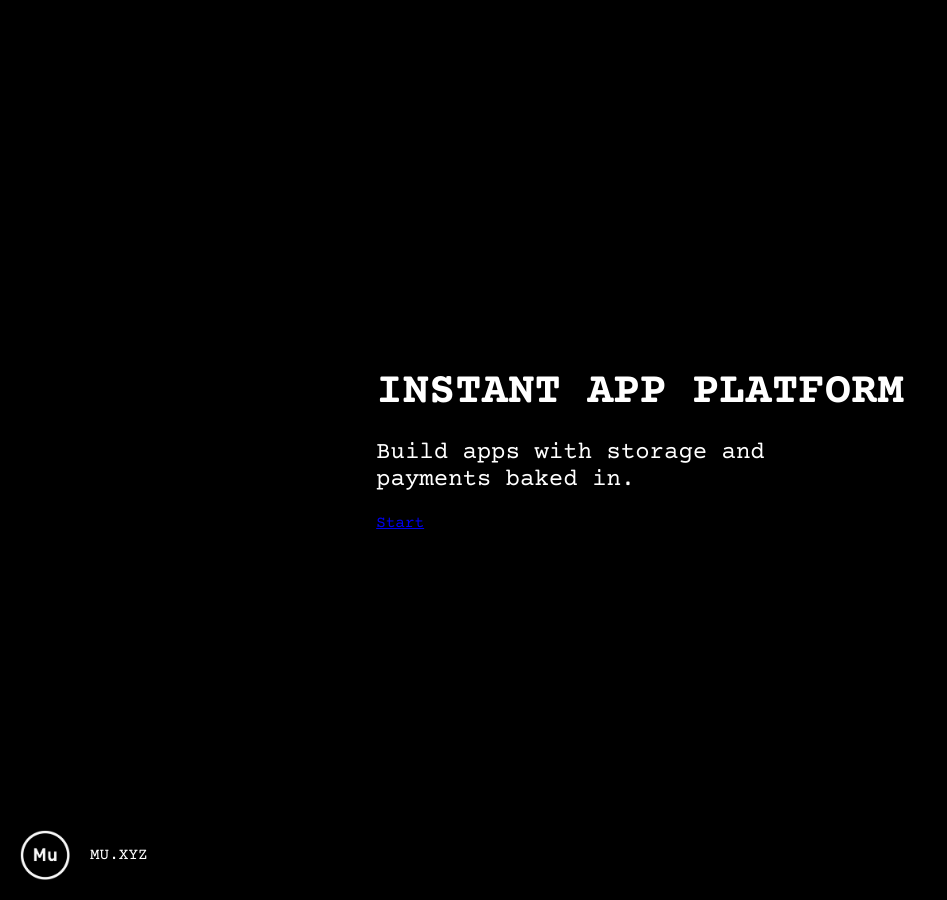
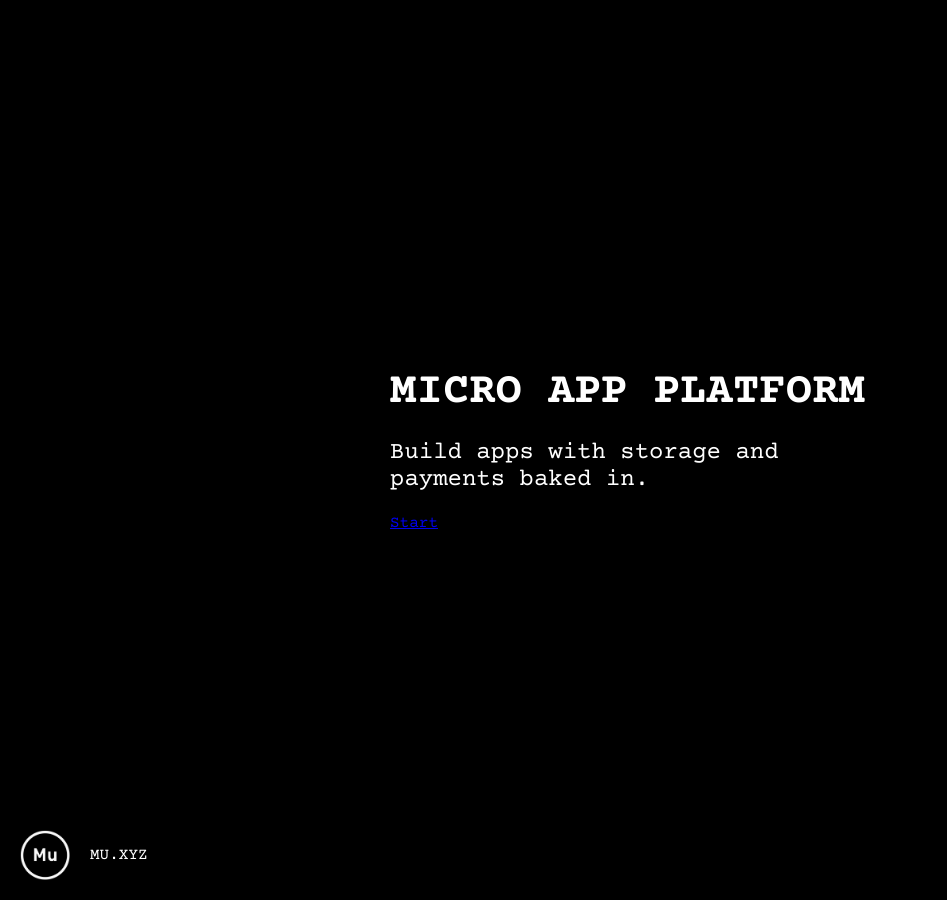
Before and after one commit to muxyz/website, a Jekyll site: the page index.html, which Jekyll copies as it is, in a window 1280 px wide. Shown: the whole page, without its empty margins (0-947 px from the left). Built offline with Jekyll 4.4.1, drawn with Linux system fonts in a browser that asks for light colours.

Commit message:
Update index.html

```diff
--- a/index.html
+++ b/index.html
@@ -3,7 +3,7 @@
   <head>
     <meta charset="UTF-8" />
     <meta name="viewport" content="width=device-width, initial-scale=1.0" />
-    <title>MU.xyz</title>
+    <title>MU | Micro App Platform</title>
     <link rel="preconnect" href="https://fonts.googleapis.com" />
     <link rel="preconnect" href="https://fonts.gstatic.com" crossorigin />
     <link
@@ -19,7 +19,7 @@
     </div>
     <div class="wrap">
       <div class="inner">
-        <h1>Instant app platform</h1>
+        <h1>Micro app platform</h1>
         <h2>Build apps with storage and payments baked in.</h2>
         <a href="https://mu.app">Start</a>
       </div>
```
